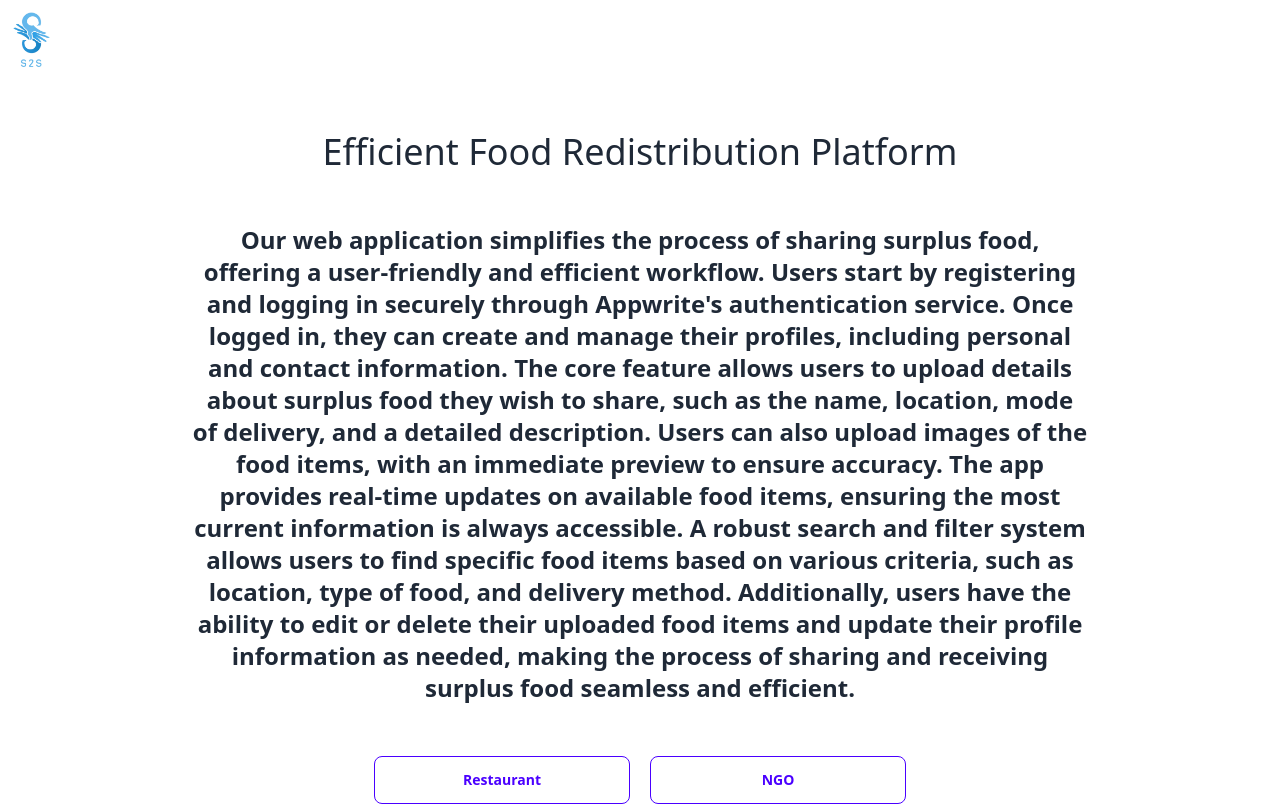
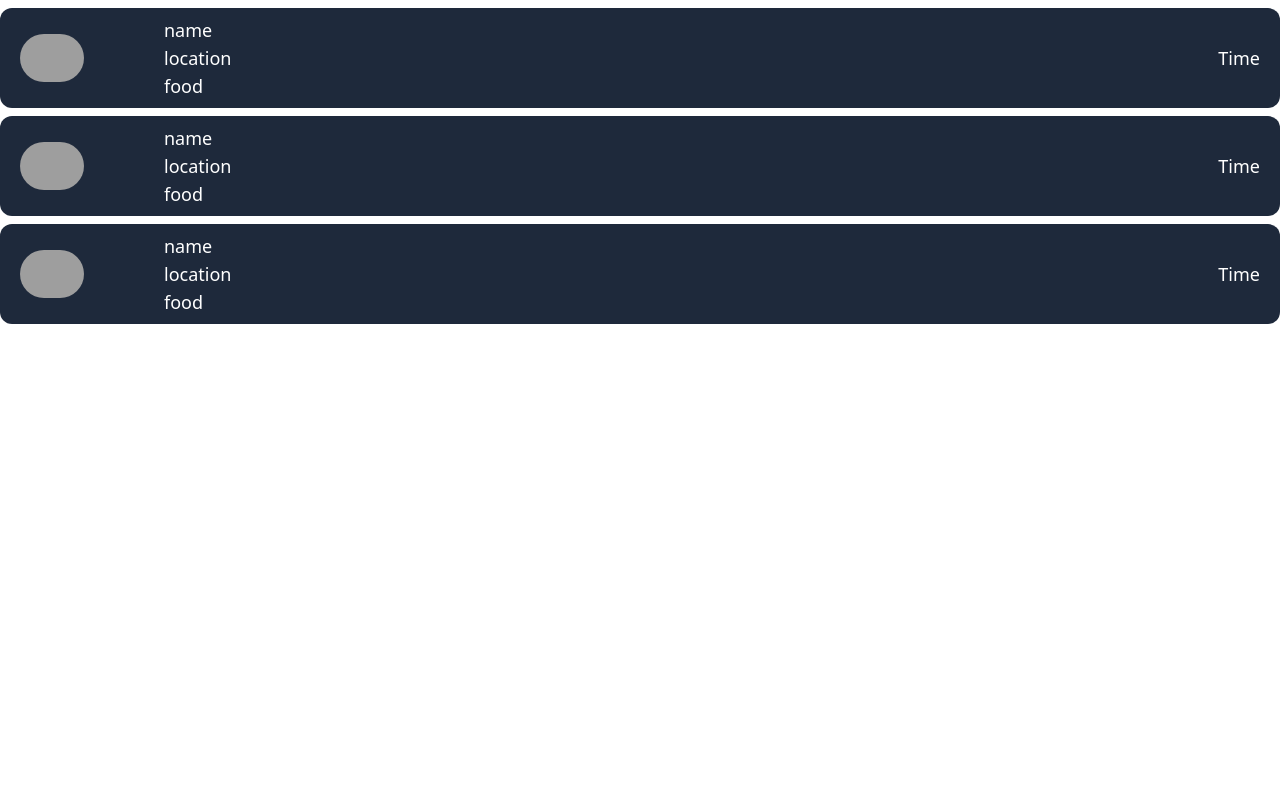
Before and after one commit to prembevinakatti/S2S, a React (Vite) app: page / in a window 1280 px wide. Built offline with nearby package versions, Linux system fonts and the light colour scheme; no server answers; grey boxes are pictures that could not be loaded.

Commit message:
notificationpage

```diff
--- a/src/App.jsx
+++ b/src/App.jsx
@@ -8,6 +8,9 @@ import ResDashboard from "./Pages/ResPage/ResDashboard";
 import Outlate from "../src/components/Outlate"
 import { Outlet, useNavigate } from "react-router-dom";
 import RequestCard from "./components/RequestCard/RequestCard";
+import FeedBack from "./components/FeedBackRatings/FeedBack";
+import GotOrder from "./components/GotOrder";
+import NotificationPage from "./components/NotificationPage/NotificationPage";
 function App() {
   const dispatch = useDispatch();
   const navigate = useNavigate();
@@ -35,7 +38,7 @@ function App() {
   }, []);
   return (
     <>
-      <Outlate />
+      {/* <Outlate /> */}
       {/* <Card /> */}
       {/* <Dashboard /> */}
       {/* <ProfilePage /> */}
@@ -54,6 +57,9 @@ function App() {
       {/* <NgoDashboard/> */}
       {/* <ResDashboard /> */}
       {/* <RequestCard /> */}
+      {/* <FeedBack /> */}
+      {/* <GotOrder /> */}
+      <NotificationPage />
     </>
   );
 }
--- /dev/null
+++ b/src/components/FeedBackRatings/FeedBack.jsx
@@ -0,0 +1,48 @@
+import React from "react";
+import TextArea from "../TextArea";
+
+const FeedBack = () => {
+  return (
+    <div>
+      <div className="FeedBox w-[40vw] h-[50vh] border flex flex-col items-center justify-center gap-20 border-slate-600 rounded-lg">
+        <div className="feedback w-full flex flex-col items-center justify-center gap-5">
+          <h1 className="text-3xl text-center w-full">FeedBack</h1>
+          <TextArea placeholder="Submit Your FeedBack" />
+        </div>
+        <div className="ratings flex flex-col items-center justify-center gap-5">
+          <h2 className="text-3xl w-full text-center">Give Ratings</h2>
+          <div className="rating rating-lg">
+            <input
+              type="radio"
+              name="rating-8"
+              className="mask mask-star-2 bg-orange-400"
+              checked
+            />
+            <input
+              type="radio"
+              name="rating-8"
+              className="mask mask-star-2 bg-orange-400"
+            />
+            <input
+              type="radio"
+              name="rating-8"
+              className="mask mask-star-2 bg-orange-400"
+            />
+            <input
+              type="radio"
+              name="rating-8"
+              className="mask mask-star-2 bg-orange-400"
+            />
+            <input
+              type="radio"
+              name="rating-8"
+              className="mask mask-star-2 bg-orange-400"
+            />
+          </div>
+        </div>
+      </div>
+    </div>
+  );
+};
+
+export default FeedBack;
--- /dev/null
+++ b/src/components/GotOrder.jsx
@@ -0,0 +1,17 @@
+import React from 'react'
+
+const GotOrder = () => {
+  return (
+    <div>
+        <div className="GotOrder w-fit h-fit border p-3 border-slate-500 rounded-lg flex flex-col gap-10 items-center  justify-center">
+            <h2 className='w-full text-4xl font-semibold text-center'>Got Your Order..?</h2>
+            <div className="GotBtns flex items-center gap-5">
+                <button className='btn btn-wide btn-success'>Yes</button>
+                <button className='btn btn-wide btn-error'>No</button>
+            </div>
+        </div>
+    </div>
+  )
+}
+
+export default GotOrder
--- /dev/null
+++ b/src/components/NotificationPage/Notification.jsx
@@ -0,0 +1,29 @@
+import React from "react";
+
+const Notification = () => {
+  return (
+    <div>
+      <div className="notificationsl flex items-center justify-between w-full h-fit p-2 px-5 rounded-xl mt-2 mb-2 bg-slate-800">
+        <div className="flex items-center gap-20">
+          <div className="notiImgae w-16 rounded-full overflow-hidden">
+            <img
+              className="w-full h-full object-cover"
+              src="https://imgs.search.brave.com/8e6QukitGDYl8tmQQnBNVFHUheB31mnXT_OeI49PdME/rs:fit:860:0:0/g:ce/aHR0cHM6Ly90NC5m/dGNkbi5uZXQvanBn/LzA0Lzk4LzcyLzQz/LzM2MF9GXzQ5ODcy/NDMyM19Gb25BeThM/WVlmRDFCVUMwYmNL/NTZhb1l3dUxISjJH/ZS5qcGc"
+              alt=""
+            />
+          </div>
+          <div className="notiContent">
+            <p className="text-lg text-white">name</p>
+            <p className="text-lg text-white">location</p>
+            <p className="text-lg text-white">food</p>
+          </div>
+        </div>
+        <div className="notiTime">
+          <p className="text-lg text-white">Time</p>
+        </div>
+      </div>
+    </div>
+  );
+};
+
+export default Notification;
--- /dev/null
+++ b/src/components/NotificationPage/NotificationPage.jsx
@@ -0,0 +1,14 @@
+import React from 'react'
+import Notification from './Notification'
+
+const NotificationPage = () => {
+  return (
+    <div className='w-full h-full'>
+        <Notification />
+        <Notification />
+        <Notification />
+    </div>
+  )
+}
+
+export default NotificationPage
--- a/src/components/RequestCard/RequestCard.jsx
+++ b/src/components/RequestCard/RequestCard.jsx
@@ -64,7 +64,7 @@ const RequestCard = ({ request }) => {
   }
 
   return (
-    <div className="w-full h-[100vh] flex items-center justify-center">
+    <div className="w-fit h-fit p-3 flex items-center justify-center">
       <div className="w-[40vw] relative h-fit p-5 rounded-lg border border-slate-500 flex items-center justify-between">
         <div className="timing absolute top-0 right-5">
           <p>{new Date(request.time).toLocaleString()}</p>
```
